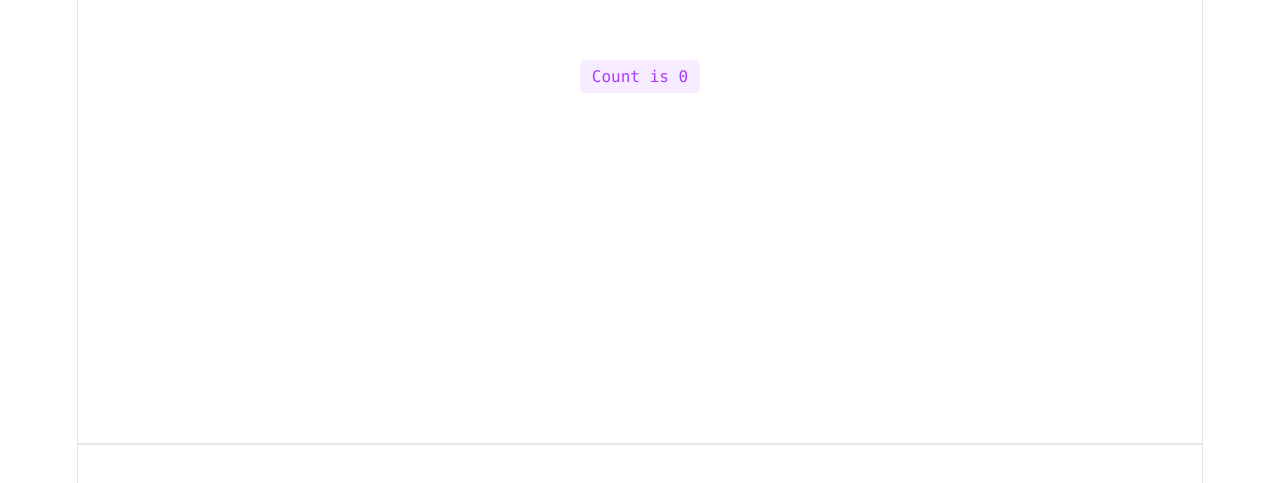
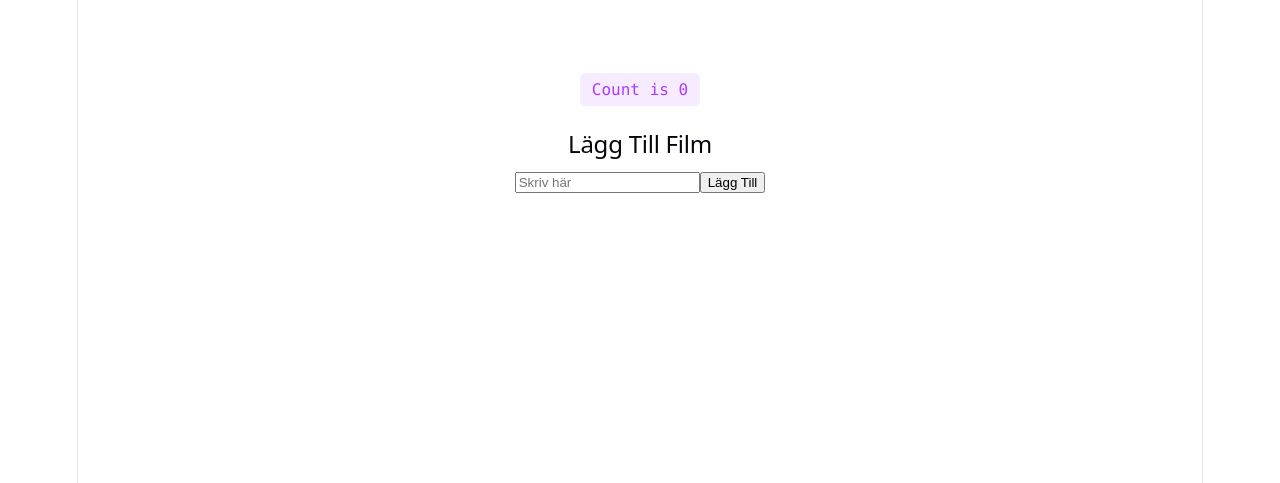
Before and after one commit to 04luknie-nemo/vue_asignment_1, a Vue app: page / in a window 1280 px wide. Shown: the part 267-750 px from the top of the page. Built offline with nearby package versions, Linux system fonts and the light colour scheme.

Commit message:
Added form to add movies, visable with console command in browser, added interface and relevant functions with variables

```diff
--- a/src/components/FirstPage.vue
+++ b/src/components/FirstPage.vue
@@ -2,17 +2,48 @@
 import { ref } from 'vue'
 
 const count = ref(0)
+
+interface Movie {
+  title: string,
+  year: string,
+  plot: string
+}
+const movies = ref<Movie[]>([])
+const newMovie = ref('')
+
+async function addMovie() {
+  if (newMovie.value.trim() === '') return;
+  const response = await fetch(`https://www.omdbapi.com/?apikey=5be74358&t=${newMovie.value}`);
+  const data = await response.json();
+
+  if (data.response === 'False') {
+    console.log('Filmen hittades inte');
+  }
+  movies.value.push({
+    title: data.Title,
+    year: data.Year,
+    plot: data.Plot
+  })
+  newMovie.value = ''
+}
+// @ts-ignore
+window.movies = movies;
+
 </script>
 
 <template>
   <section id="center">
-    <button type="button" class="counter" @click="count++">
-      Count is {{ count }}
-    </button>
+    <article>
+      <button type="button" class="counter" @click="count++">
+        Count is {{ count }}
+      </button>
+      <form @submit.prevent="addMovie">
+        <h2>Lägg Till Film</h2>
+        <div>
+          <input v-model="newMovie" placeholder="Skriv här">
+          <button type="submit">Lägg Till</button>
+        </div>
+      </form>
+    </article>
   </section>
-  <section id="next-steps">
-
-  </section>
-
-  <section id="spacer"></section>
 </template>
```
Also changed, not shown: vue_background.avif (added).
